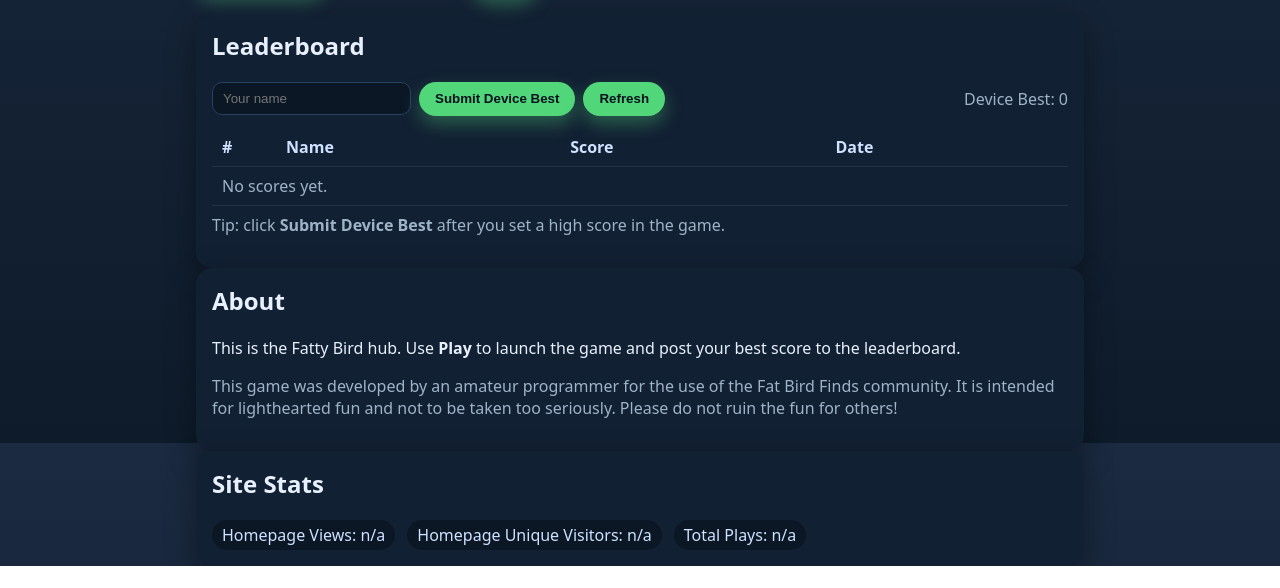
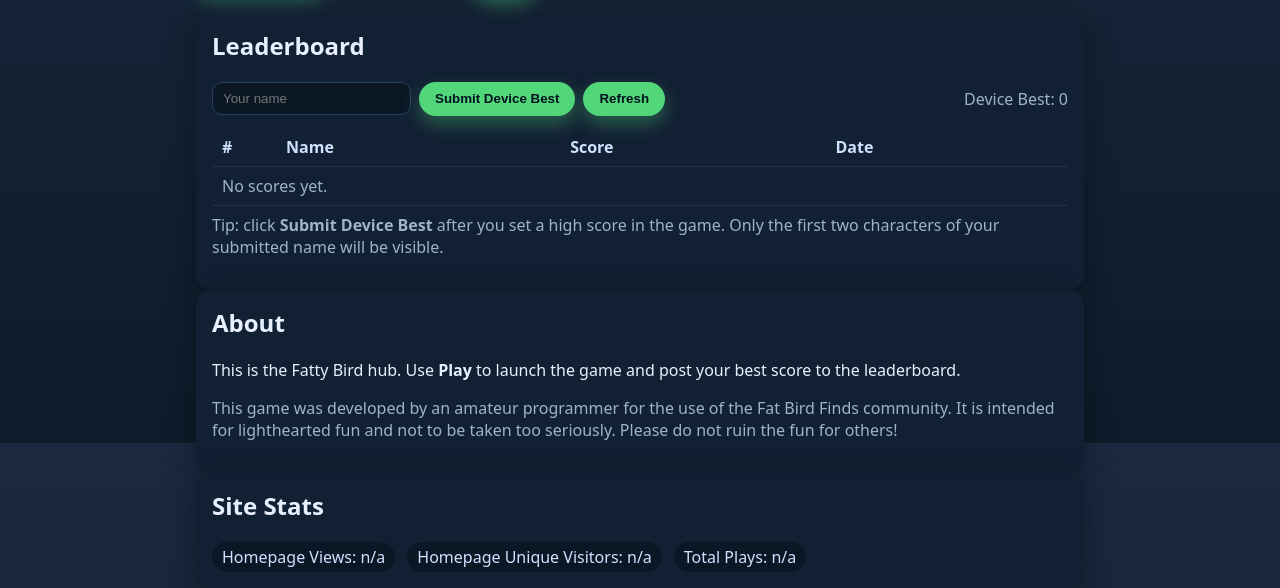
Before and after one commit to StatsLG/FatBirdFinds, a plain HTML site: page index.html in a window 1280 px wide. Shown: the part 357-945 px from the top of the page. Before the commit the page ends 923 px from the top, so only its background shows below. Drawn offline with Linux system fonts and the light colour scheme; no server answers.

Commit message:
Update index.html

```diff
--- a/index.html
+++ b/index.html
@@ -64,7 +64,7 @@
           </thead>
           <tbody id="lbBody"><tr><td colspan="4" class="muted">Loading…</td></tr></tbody>
         </table>
-        <p class="muted" style="margin-top:8px">Tip: click <b>Submit Device Best</b> after you set a high score in the game.</p>
+        <p class="muted" style="margin-top:8px">Tip: click <b>Submit Device Best</b> after you set a high score in the game. Only the first two characters of your submitted name will be visible.</p>
       </div>
 
       <div class="card">
```
